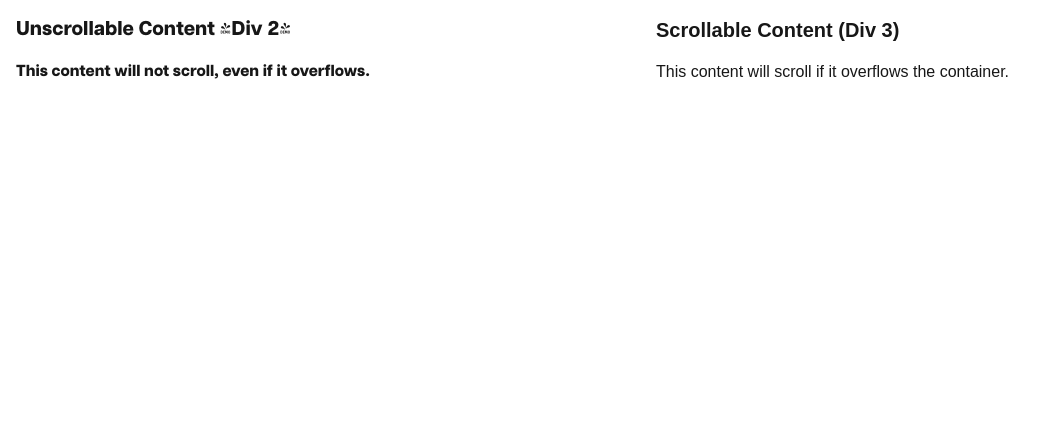
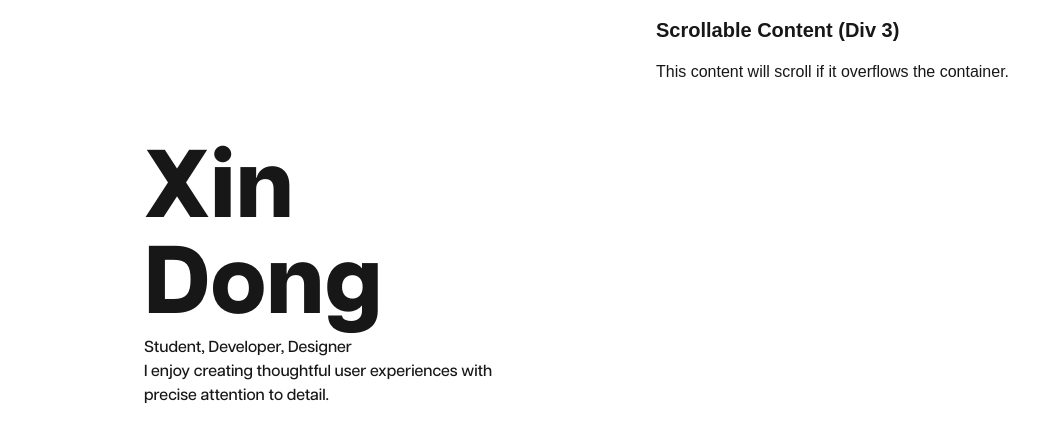
Before and after one commit to TheDXport/xinsite, a Next.js app: page / in a window 1280 px wide. Shown: the top 442 px of the page, without its empty margins (0-1055 px from the left). Built offline with nearby package versions, Linux system fonts and the light colour scheme.

Commit message:
glow effect on NameHeader

```diff
--- /dev/null
+++ b/src/app/components/NameHeader.tsx
@@ -0,0 +1,15 @@
+import { articulatExtraBold, articulatMedium } from "../fonts";
+
+const NameHeader = () => {
+  return (
+    <div className="flex flex-col p-32">
+      <h1 className={`${articulatExtraBold.className} text-8xl drop-shadow-3xl`}>Xin Dong</h1>
+      <h3 className={`${articulatMedium.className}`}>Student, Developer, Designer</h3>
+      <p className={`${articulatMedium.className}`}>
+        I enjoy creating thoughtful user experiences with precise attention to detail.
+      </p>
+    </div>
+  );
+};
+
+export default NameHeader;
--- a/src/app/fonts.ts
+++ b/src/app/fonts.ts
@@ -6,26 +6,26 @@ export const articulatExtraBold = localFont({
 })
 
 export const articulatMedium = localFont({
-  src: '../../public/fonts/ArticulatExtrabold.otf',
+  src: '../../public/fonts/ArticulatMedium.otf',
   display: 'swap',
 })
 
 export const articulatNormal = localFont({
-  src: '../../public/fonts/ArticulatExtrabold.otf',
+  src: '../../public/fonts/ArticulatNormal.otf',
   display: 'swap',
 })
 
 export const SFProBold = localFont({
-  src: '../../public/fonts/ArticulatExtrabold.otf',
+  src: '../../public/fonts/SFPRODISPLAYBOLD.otf',
   display: 'swap',
 })
 
 export const SFProMedium = localFont({
-  src: '../../public/fonts/ArticulatExtrabold.otf',
+  src: '../../public/fonts/SFPRODISPLAYMEDIUM.otf',
   display: 'swap',
 })
 
 export const SFProRegular = localFont({
-  src: '../../public/fonts/ArticulatExtrabold.otf',
+  src: '../../public/fonts/SFPRODISPLAYREGULAR.otf',
   display: 'swap',
 })
--- a/src/app/page.tsx
+++ b/src/app/page.tsx
@@ -1,18 +1,18 @@
 
+import NameHeader from './components/NameHeader';
 import { articulatExtraBold } from './fonts';
-
 
 export default function Home() {
   return (
     <div className="h-screen flex flex-col">
       {/* Container for Div 2 and Div 3 */}
-      <div className="flex flex-1 overflow-hidden">
+      <div className="flex flex-row overflow-hidden">
+
         {/* Div 2: Left half, unscrollable */}
         <div className="w-1/2 p-4">
-          <h2 className={`text-xl mb-4 ${articulatExtraBold.className}`}>
-            Unscrollable Content (Div 2)
-          </h2>
-          <p className={`${articulatExtraBold.className}`}>This content will not scroll, even if it overflows.</p>
+          <div>
+            <NameHeader/>
+          </div>
         </div>
 
         {/* Div 3: Right half, scrollable */}
--- a/tailwind.config.ts
+++ b/tailwind.config.ts
@@ -12,7 +12,10 @@ export default {
         background: "var(--background)",
         foreground: "var(--foreground)",
       },
-
+      dropShadow: {
+        "3xl": "0 0px 5px rgba(255, 255, 255, 0.5)",
+        "4xl": ["0 35px 35px rgba(0, 0, 0, 0.25)", "0 45px 65px rgba(0, 0, 0, 0.15)"],
+      },
     },
   },
   plugins: [],
```
